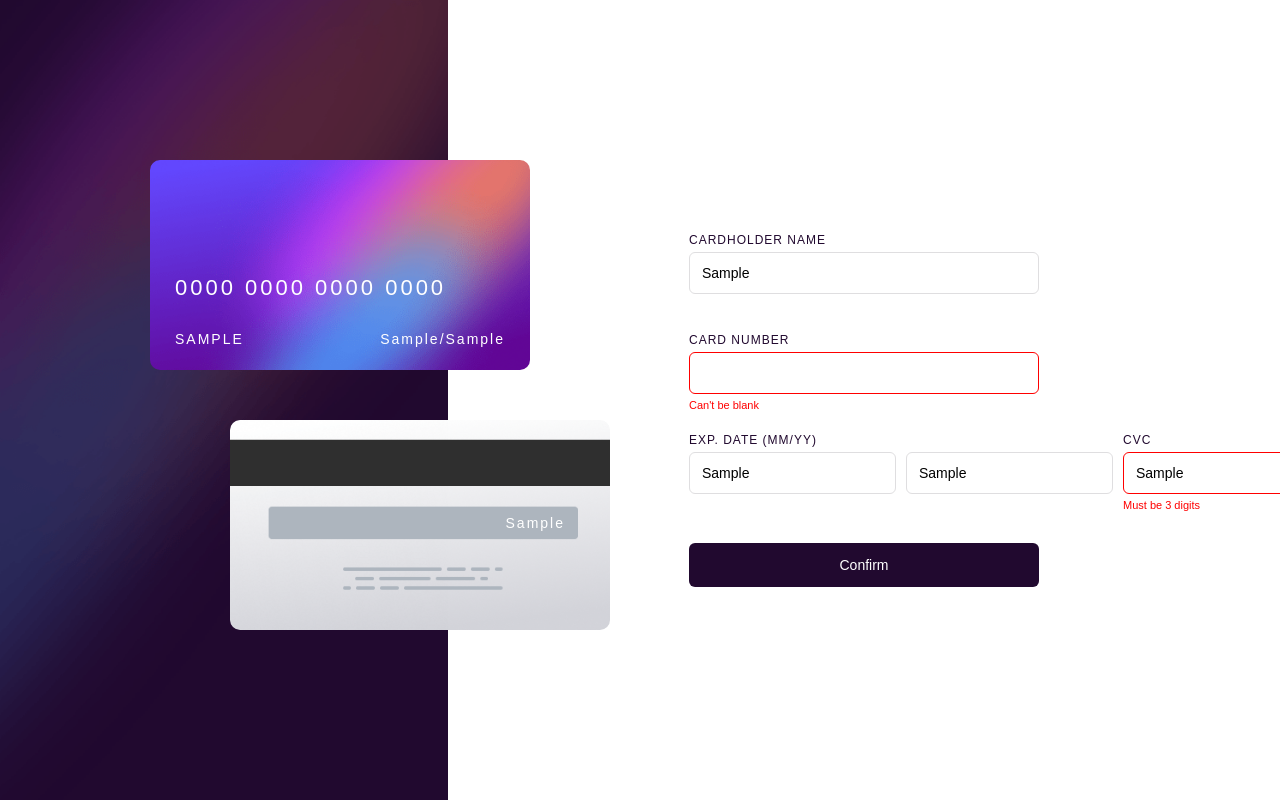
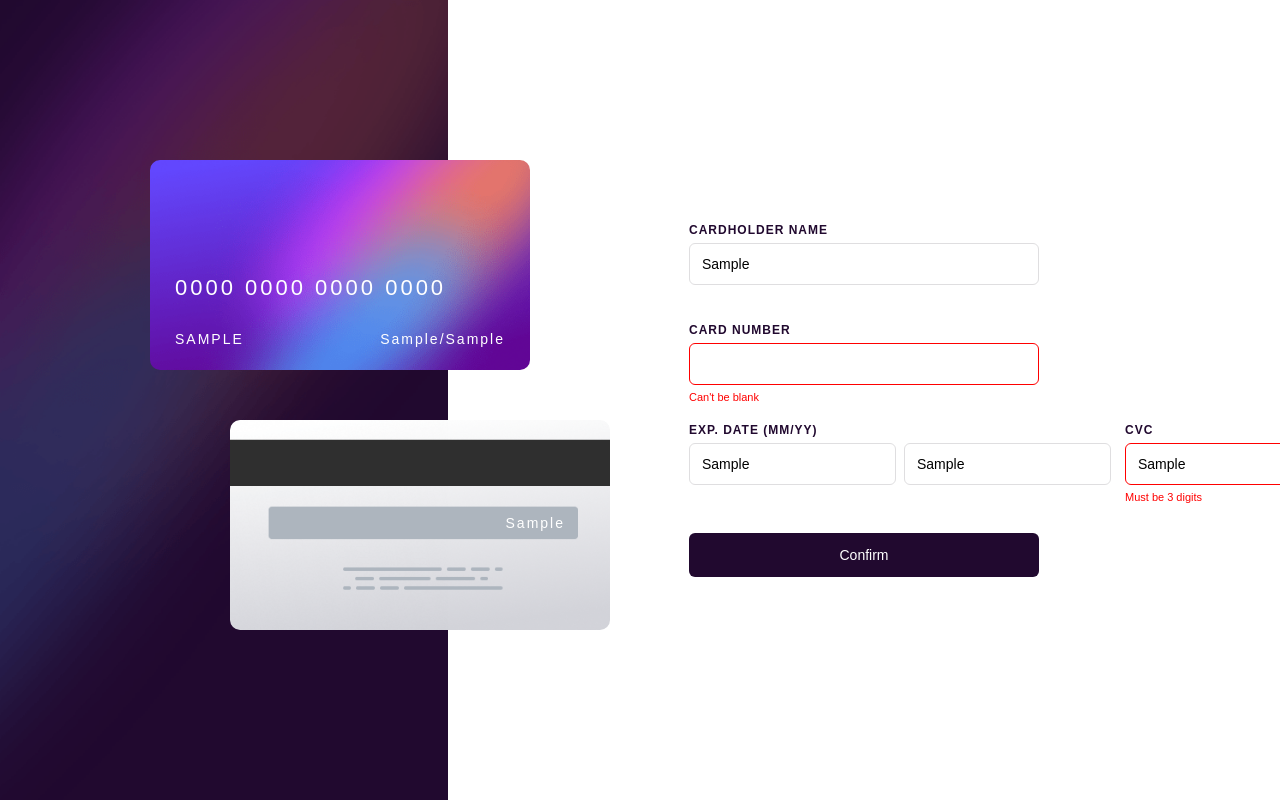
Before and after one commit to komal-ahy/card_details_form, a plain HTML site: page index.html in a window 1280 px wide. Both pictures are taken after typing "Sample", "Sample", "Sample", "Sample", "Sample" into the empty fields and a click on the button "Confirm". Shown: the top 800 px of the page. Drawn offline with Linux system fonts and the light colour scheme.

Commit message:
refactor:change structure of html file

```diff
--- a/index.html
+++ b/index.html
@@ -83,7 +83,7 @@
       </form>
 
 
-      <div class="c+omplete hidden">
+      <div class="complete hidden">
 
         <h2>THANK YOU!</h2>
         <p>We've added your card details</p>
--- a/script.js
+++ b/script.js
@@ -19,6 +19,7 @@ const nameError = document.querySelector(".name-error");
 const numberError = document.querySelector(".number-error");
 const dateError = document.querySelector(".date-error");
 const cvcError = document.querySelector(".cvc-error");
+
 
 nameInput.addEventListener("input", function () {
   if (nameInput.value === "") {
@@ -72,7 +73,6 @@ cvcInput.addEventListener("input", function () {
   }
 });
 
-
 form.addEventListener("submit", function (e) {
   e.preventDefault();
 
@@ -123,6 +123,7 @@ continueBtn.addEventListener("click", function () {
   form.reset();
   clearErrors();
 
+  // Reset card display
   cardName.textContent = "JANE APPLESEED";
   cardNumber.textContent = "0000 0000 0000 0000";
   cardDate.textContent = "00/00";
@@ -132,14 +133,21 @@ continueBtn.addEventListener("click", function () {
   formSection.classList.remove("hidden");
 });
 
+/* ============================= */
+/* HELPER FUNCTIONS */
+/* ============================= */
+
 function showError(input, errorElement, message) {
   input.classList.add("input-error");
   errorElement.textContent = message;
 }
 
 function clearErrors() {
-  document.querySelectorAll(".error").forEach(el => el.textContent = "");
-  document.querySelectorAll("input").forEach(input =>
-    input.classList.remove("input-error")
-  );
+  document.querySelectorAll(".error").forEach(el => {
+    el.textContent = "";
+  });
+
+  document.querySelectorAll("input").forEach(input => {
+    input.classList.remove("input-error");
+  });
 }
--- a/style.css
+++ b/style.css
@@ -1,3 +1,4 @@
+
 * {
   margin: 0;
   padding: 0;
@@ -8,6 +9,8 @@
 body {
   min-height: 100vh;
 }
+
+
 
 .page-wrapper {
   display: flex;
@@ -25,9 +28,9 @@ body {
 }
 
 .card-section {
-  position: relative;
   width: 100%;
   height: 100%;
+  position: relative;
 }
 
 
@@ -37,6 +40,7 @@ body {
   height: 210px;
   background-image: url("images/bg-card-front.png");
   background-size: cover;
+  background-repeat: no-repeat;
   position: absolute;
   top: 160px;
   left: 150px;
@@ -66,6 +70,7 @@ body {
   height: 210px;
   background-image: url("images/bg-card-back.png");
   background-size: cover;
+  background-repeat: no-repeat;
   position: absolute;
   top: 420px;
   left: 230px;
@@ -92,6 +97,8 @@ body {
 
 .form-wrapper {
   width: 350px;
+  display: flex;
+  flex-direction: column;
 }
 
 
@@ -99,6 +106,7 @@ body {
 form {
   display: flex;
   flex-direction: column;
+  gap: 18px;
 }
 
 
@@ -107,16 +115,16 @@ form {
 .date-group {
   display: flex;
   flex-direction: column;
+  gap: 6px;
 }
 
 
 
 label {
   font-size: 12px;
-  margin-top: 20px;
-  margin-bottom: 5px;
   letter-spacing: 1px;
   color: #21092f;
+  font-weight: 600;
 }
 
 
@@ -126,19 +134,36 @@ input {
   border-radius: 6px;
   border: 1px solid #dfdee0;
   font-size: 14px;
-  transition: 0.3s;
+  transition: all 0.25s ease;
 }
 
 input:focus {
   outline: none;
-  border: 1px solid #610595;
+  border-color: #610595;
 }
 
 
 
 .row {
   display: flex;
-  gap: 10px;
+  gap: 14px;
+}
+
+
+
+.date-group .row {
+  display: flex;
+  gap: 8px;
+}
+
+.date-group input {
+  flex: 1;
+}
+
+
+
+.row .input-group {
+  flex: 1;
 }
 
 
@@ -146,18 +171,17 @@ input:focus {
 .error {
   color: red;
   font-size: 11px;
-  height: 14px;
-  margin-top: 5px;
+  min-height: 14px;
 }
 
 .input-error {
-  border: 1px solid red;
+  border-color: red;
 }
 
 
 
 button {
-  margin-top: 30px;
+  margin-top: 10px;
   padding: 14px;
   border-radius: 6px;
   border: none;
@@ -165,7 +189,7 @@ button {
   color: white;
   font-size: 14px;
   cursor: pointer;
-  transition: 0.3s;
+  transition: opacity 0.3s ease;
 }
 
 button:hover {
@@ -175,8 +199,8 @@ button:hover {
 
 
 .complete {
+  width: 100%;
   text-align: center;
-  width: 100%;
 }
 
 .complete h2 {
@@ -251,4 +275,9 @@ button:hover {
     width: 100%;
     padding: 80px 20px 40px;
   }
+
+  .form-wrapper {
+    width: 100%;
+    max-width: 380px;
+  }
 }
```
